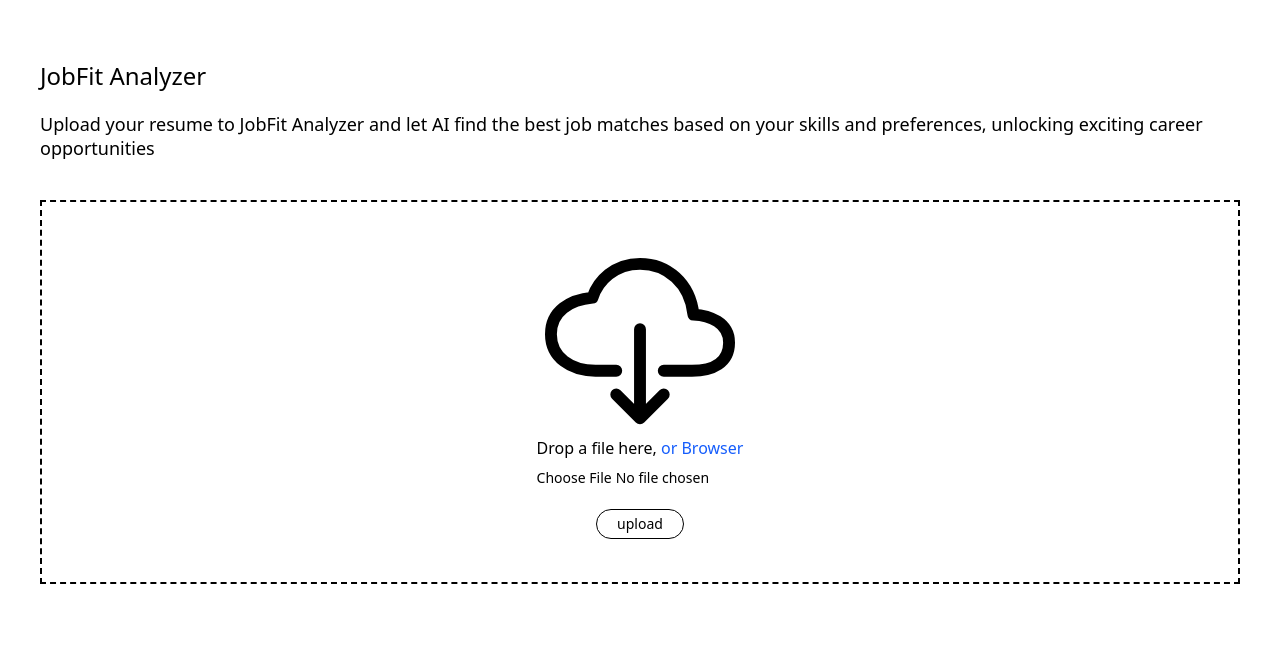
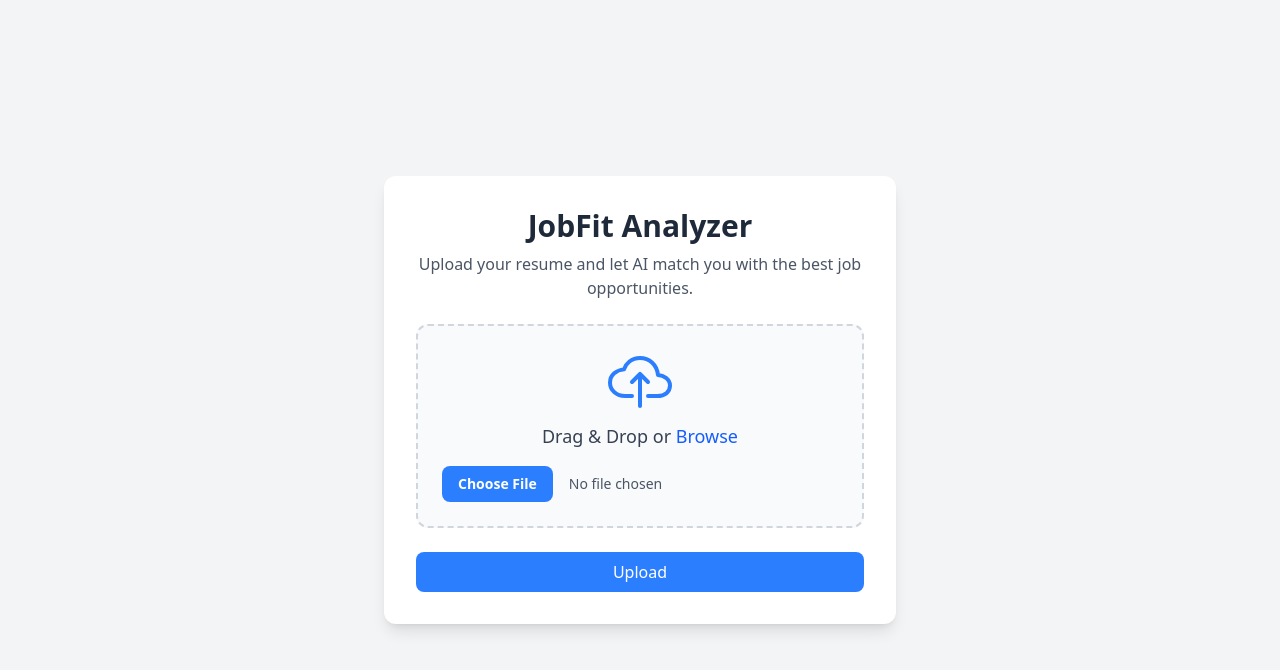
Before and after one commit to Mohdadnan2320/JobFitAnalyzer, a React (Vite) app in the folder frontend/: page / in a window 1280 px wide. Shown: the top 670 px of the page. Built offline with nearby package versions, Linux system fonts and the light colour scheme.

Commit message:
final commit

```diff
--- a/frontend/src/components/UploadCard.jsx
+++ b/frontend/src/components/UploadCard.jsx
@@ -1,76 +1,103 @@
 import { useState } from "react";
-import { IoCloudDownloadOutline } from "react-icons/io5";
-import axios from 'axios'
+import { IoCloudUploadOutline } from "react-icons/io5";
+import axios from "axios";
 import { useNavigate } from "react-router-dom";
+
 const UploadCard = () => {
   const [error, setError] = useState("");
   const [message, setMessage] = useState("");
   const [resume, setResume] = useState(null);
+  const [loading, setLoading] = useState(false);
   const navigate = useNavigate();
 
   const onFileChange = (e) => {
     setResume(e.target.files[0]);
+    setError(""); // Clear error when a file is selected
   };
 
   const onFileUpload = async () => {
-    const formData = new FormData();
-    formData.append('resume', resume);
-
     if (!resume) {
-      setError("No file selected");
-      return;  // Exit early if no resume is selected
+      setError("Please select a file.");
+      setTimeout(() => setError(""), 2000);
+      return;
     }
 
+    setLoading(true);
+    const formData = new FormData();
+    formData.append("resume", resume);
+
     try {
-      const response = await axios.post(`${import.meta.env.VITE_BACKEND_URL}/api/upload`, formData, {
+      const response = await axios.post(
+        `${import.meta.env.VITE_BACKEND_URL}/api/upload`,
+        formData,
+        {
           headers: {
-          'Content-Type': 'multipart/form-data',
+            "Content-Type": "multipart/form-data",
           },
-      });
+        }
+      );
 
-      setMessage(response.data.message)
+      setMessage(response.data.message);
     } catch (error) {
-      console.error('Error uploading resume:', error);
-      setError(error);
+      console.error("Error uploading resume:", error);
+      setError("Failed to upload. Try again.");
+      setTimeout(() => setError(""), 2000);
+    } finally {
+      setLoading(false);
     }
   };
 
-  const onViewJobs = ()=>{
-    navigate('/jobs');
-  }
+  const onViewJobs = () => {
+    navigate("/jobs");
+  };
+
   return (
-    <div className="w-full h-full">
-      <div className="p-10">
-        <h1 className="text-2xl font-medium my-5">JobFit Analyzer</h1>
-        <p className="text-lg leading-6">
-        Upload your resume to JobFit Analyzer and let AI find the best job matches based on your skills and preferences, unlocking exciting career opportunities{" "}
+    <div className="w-full min-h-screen flex justify-center items-center bg-gray-100 px-4">
+      <div className="max-w-lg w-full bg-white shadow-lg rounded-xl p-8">
+        <h1 className="text-3xl font-semibold text-center text-gray-800">
+          JobFit Analyzer
+        </h1>
+        <p className="text-gray-600 text-center mt-2">
+          Upload your resume and let AI match you with the best job opportunities.
         </p>
-        <div className="w-full h-96 mt-10 border-2 border-dashed ">
-          <div className="w-full h-full flex flex-col justify-center items-center">
-            <IoCloudDownloadOutline className="w-1/2 h-1/2" />
-            <div className="">
-              <h2>
-                Drop a file here,{" "}
-                <span className="text-blue-600">or Browser</span>
+
+        <div className="border-2 border-dashed border-gray-300 rounded-xl mt-6 p-6 flex flex-col items-center bg-gray-50">
+          <IoCloudUploadOutline className="w-16 h-16 text-blue-500" />
+          <h2 className="text-lg font-medium text-gray-700 mt-2">
+            Drag & Drop or <span className="text-blue-600 cursor-pointer">Browse</span>
           </h2>
-              <input onChange={onFileChange}
-               className="w-48 mt-2 text-sm outline-none cursor-pointer"
+
+          <input
             type="file"
-               accept=".pdf,.docx" />
-               {error && <p className="text-red-500 mt-2 w-48 text-xs">{error}</p>}
-               {message && <p className="text-green-600 mt-2 w-48 text-xs">{message}</p>}
+            accept=".pdf,.docx"
+            onChange={onFileChange}
+            className="mt-4 w-full cursor-pointer text-sm text-gray-600 file:mr-4 file:py-2 file:px-4 file:rounded-lg file:border-0 file:text-sm file:font-semibold file:bg-blue-500 file:text-white hover:file:bg-blue-600"
+          />
+
+          {error && <p className="text-red-500 text-sm mt-3">{error}</p>}
+          {message && <p className="text-green-600 text-sm mt-3">{message}</p>}
         </div>
-            <button onClick={onFileUpload}
-               className="mt-5 border rounded-2xl px-5 py-1 text-sm hover:bg-blue-700 hover:text-white cursor-pointer transition-all duration-100"
-               >upload</button>
-              {
-                message ? <button onClick={onViewJobs}
-                className="mt-5 border rounded-2xl px-5 py-1 text-sm hover:bg-blue-700 hover:text-white cursor-pointer transition-all duration-100"
-                >View jobs</button>
-                : ''
-              }
-          </div>
-        </div>
+
+        <button
+          onClick={onFileUpload}
+          disabled={loading}
+          className={`w-full mt-6 py-2 rounded-lg text-white font-medium transition ${
+            loading
+              ? "bg-gray-400 cursor-not-allowed"
+              : "bg-blue-500 hover:bg-blue-600"
+          }`}
+        >
+          {loading ? "Uploading..." : "Upload"}
+        </button>
+
+        {message && (
+          <button
+            onClick={onViewJobs}
+            className="w-full mt-4 py-2 bg-green-500 text-white rounded-lg hover:bg-green-600 transition"
+          >
+            View Jobs
+          </button>
+        )}
       </div>
     </div>
   );
```
Lines whose indentation alone changed are shown as unchanged.
